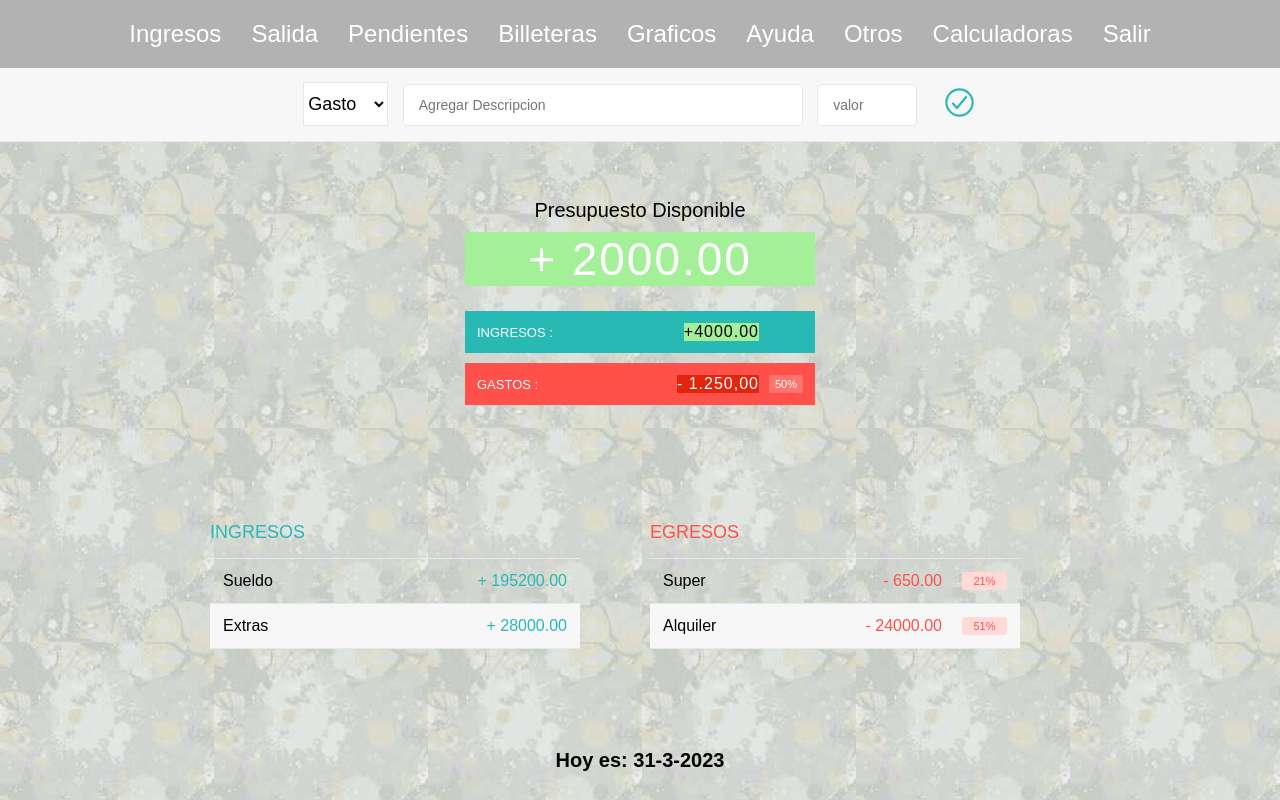
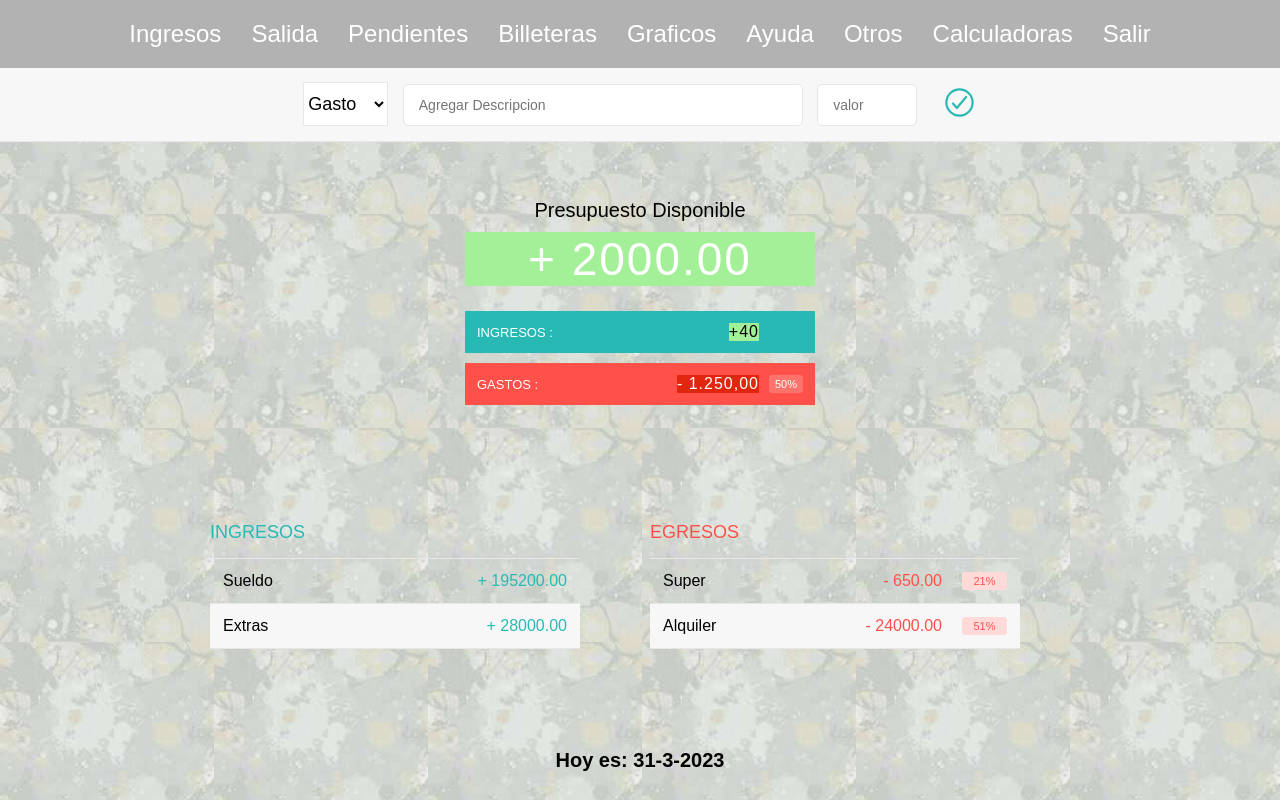
Before and after one commit to nestordh/preentrega3-heredianestor-master, a plain HTML site: page html/Inicio.html in a window 1280 px wide. Shown: the top 800 px of the page. Drawn offline with nearby package versions, Linux system fonts and the light colour scheme.

Commit message:
note sol

```diff
--- a/html/Inicio.html
+++ b/html/Inicio.html
@@ -76,7 +76,7 @@
                 <div class="presupuesto_ingreso limpiarEstilos">
                     <div class="presupuesto_ingreso--texto">Ingresos :</div>
                     <div class="derecha">
-                        <div class="presupuesto_ingreso--valor" id='ingresos'> +4000.00 </div>
+                        <div class="presupuesto_ingreso--valor" id='ingresos'> +40 </div>
                         <div class="presupuesto_ingreso--porcentaje">&nbsp;</div>
                     </div>
                 </div>
```
